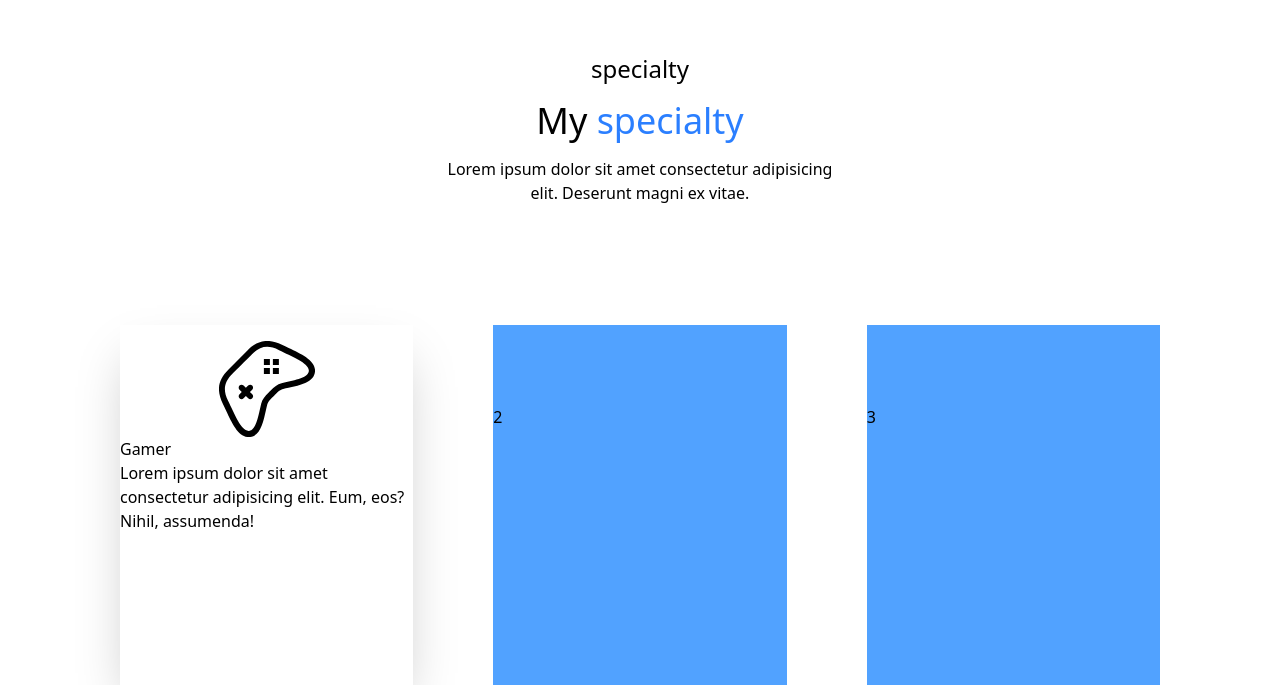
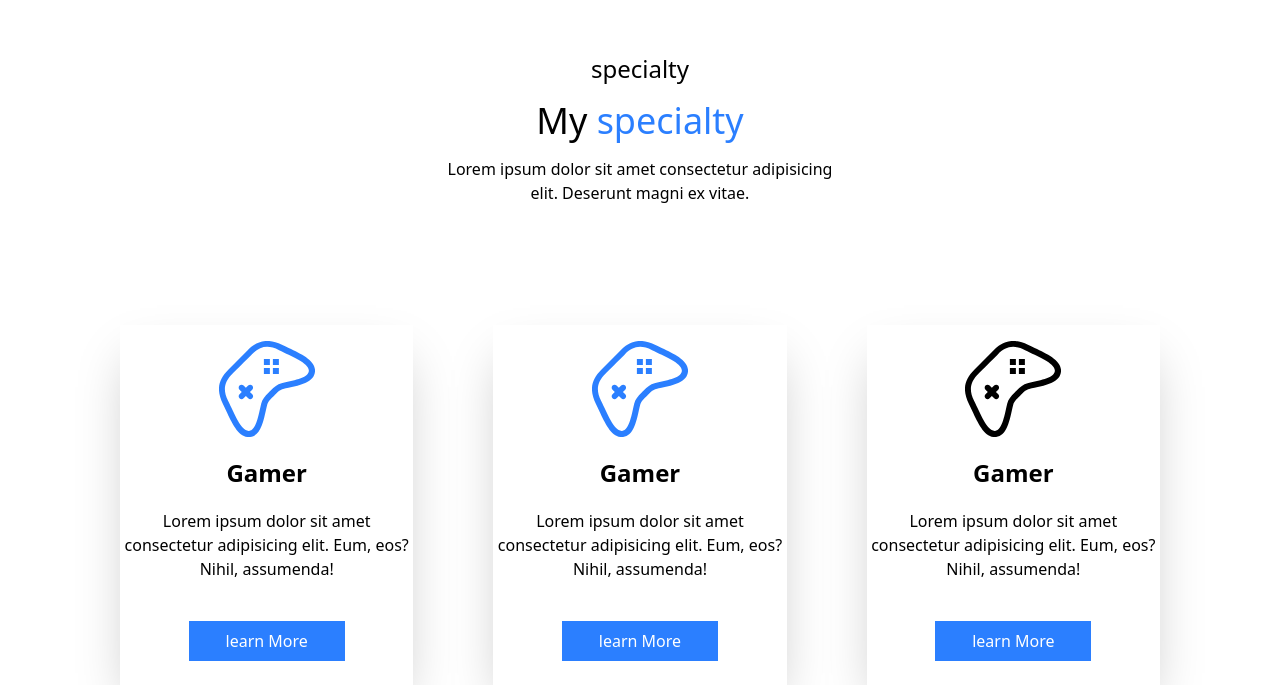
Before and after one commit to asadullahkhanmasood/ReactProjectPractice, a React (Vite) app: page / in a window 1280 px wide. Shown: the part 775-1460 px from the top of the page. Built offline with nearby package versions, Linux system fonts and the light colour scheme.

Commit message:
project section completed

```diff
--- a/src/pages/projects/projects.jsx
+++ b/src/pages/projects/projects.jsx
@@ -19,24 +19,64 @@ function Projects() {
 
         <div className="projects-row">
           <div className="row-starts md:flex md:flex-row md:mt-30 md:space-x-20 md:justify-between md:mx-30 ">
+            {/* box 1 */}
+            <div className="box md:w-90 md:h-90 shadow-2xl ">
+              <div className="img-box md:w-30 md:text-8xl md:flex md:justify-center md:mx-auto md:mt-4 md:text-blue-500 md:rounded-full">
+                <SlGameController />
+              </div>
+
+              <div className="detail-box md:">
+                <h1 className="md:text-2xl font-bold text-center md:my-5 ">
+                  Gamer
+                </h1>
+                <p className="text-center">
+                  Lorem ipsum dolor sit amet consectetur adipisicing elit. Eum,
+                  eos? Nihil, assumenda!
+                </p>
+
+                <button className="md:flex md:items-center md:mt-10 bg-blue-500 md:mx-auto md:w-39 md:text-center md:justify-center md:h-10 text-white">
+                  learn More
+                </button>
+              </div>
+            </div>
+            {/* box end  */}
+            <div className="box md:w-90 md:h-90 shadow-2xl ">
+              <div className="img-box md:w-30 md:text-8xl md:flex md:justify-center md:mx-auto md:mt-4 md:text-blue-500 md:rounded-full">
+                <SlGameController />
+              </div>
+
+              <div className="detail-box md:">
+                <h1 className="md:text-2xl font-bold text-center md:my-5 ">
+                  Gamer
+                </h1>
+                <p className="text-center">
+                  Lorem ipsum dolor sit amet consectetur adipisicing elit. Eum,
+                  eos? Nihil, assumenda!
+                </p>
+
+                <button className="md:flex md:items-center md:mt-10 bg-blue-500 md:mx-auto md:w-39 md:text-center md:justify-center md:h-10 text-white">
+                  learn More
+                </button>
+              </div>
+            </div>
             <div className="box md:w-90 md:h-90 shadow-2xl ">
               <div className="img-box md:w-30 md:text-8xl md:flex md:justify-center md:mx-auto md:mt-4 md:text-black md:rounded-full">
                 <SlGameController />
               </div>
 
-              <div className="detail-box">
-                <h1>Gamer</h1>
-                <p>
+              <div className="detail-box md:">
+                <h1 className="md:text-2xl font-bold text-center md:my-5 ">
+                  Gamer
+                </h1>
+                <p className="text-center">
                   Lorem ipsum dolor sit amet consectetur adipisicing elit. Eum,
                   eos? Nihil, assumenda!
                 </p>
+
+                <button className="md:flex md:items-center md:mt-10 bg-blue-500 md:mx-auto md:w-39 md:text-center md:justify-center md:h-10 text-white">
+                  learn More
+                </button>
               </div>
-            </div>
-            <div className="box md:w-90 md:h-90 bg-blue-400 py-20">
-              2<div className="img-box"></div>
-            </div>
-            <div className="box md:w-90 md:h-90 bg-blue-400 py-20">
-              3<div className="img-box"></div>
             </div>
           </div>
         </div>
```
